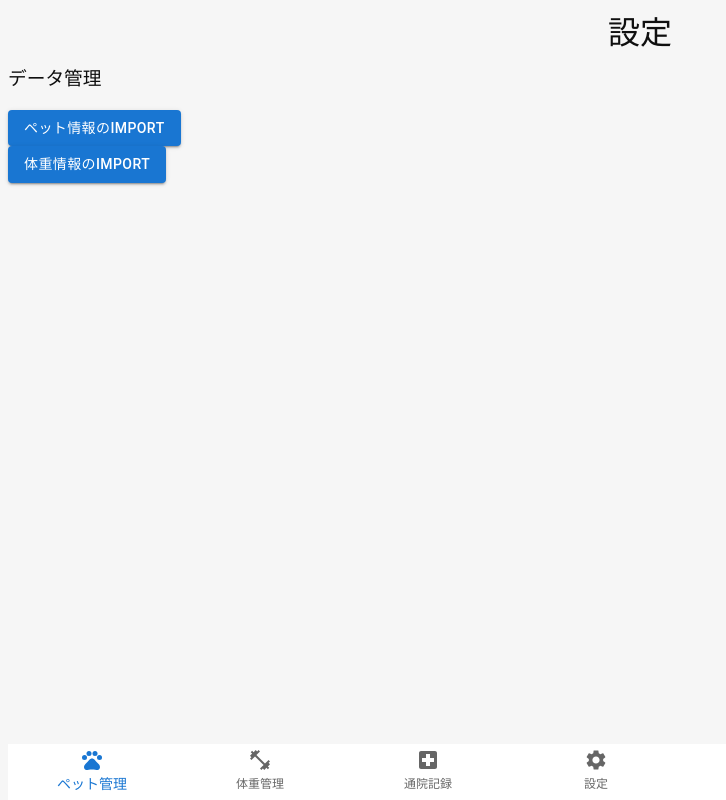
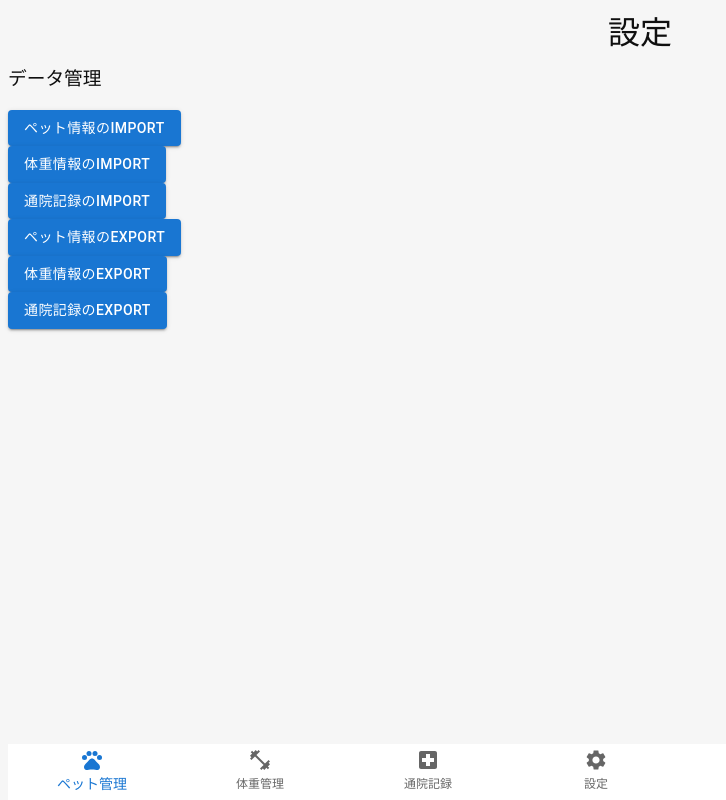
Before and after one commit to a3104/tauri-petlogger, a React (Vite) app: page /configuration in a window 1280 px wide. Shown: the whole page, without its empty margins (0-726 px from the left). Built offline with nearby package versions, Linux system fonts and the light colour scheme.

Commit message:
Add export and import functionality for pet, weight, and clinic visit data
Related to #5

---

For more details, open the [Copilot Workspace session](https://copilot-workspace.githubnext.com/a3104/tauri-petlogger/issues/5?shareId=XXXX-XXXX-XXXX-XXXX).

```diff
--- a/src/components/Configuration.tsx
+++ b/src/components/Configuration.tsx
@@ -1,6 +1,7 @@
 import { WeightRepository } from '../repositories/weightRepository';
 import { Pet } from '../models/pet';
 import PetFileRepository from '../repositories/PetFileRepository';
+import ClinicVisitFileRepository from '../repositories/ClinicVisitRepository';
 import { Box, Button } from "@mui/material";
 
 const Configuration = () => {
@@ -51,26 +52,94 @@ const Configuration = () => {
         }
     };
 
+    const importClinicVisitData = async (fileContent: string) => {
+        const clinicVisitRepository = new ClinicVisitFileRepository();
+        try {
+            const clinicVisits = JSON.parse(fileContent);
+            await clinicVisitRepository.saveAllClinicVisits(clinicVisits);
+            alert('Clinic visit data imported successfully!');
+        } catch (e) {
+            alert('Failed to import clinic visit data.');
+        }
+    };
+
+    const exportPetData = async () => {
+        const petRepository = new PetFileRepository();
+        const pets = await petRepository.getAllPets();
+        const json = JSON.stringify(pets, null, 2);
+        const blob = new Blob([json], { type: 'application/json' });
+        const url = URL.createObjectURL(blob);
+        const a = document.createElement('a');
+        a.href = url;
+        a.download = 'pets.json';
+        a.click();
+        URL.revokeObjectURL(url);
+    };
+
+    const exportWeightData = async () => {
+        const weightRepository = new WeightRepository();
+        const weights = await weightRepository.getAllWeights();
+        const json = JSON.stringify(weights, null, 2);
+        const blob = new Blob([json], { type: 'application/json' });
+        const url = URL.createObjectURL(blob);
+        const a = document.createElement('a');
+        a.href = url;
+        a.download = 'weights.json';
+        a.click();
+        URL.revokeObjectURL(url);
+    };
+
+    const exportClinicVisitData = async () => {
+        const clinicVisitRepository = new ClinicVisitFileRepository();
+        const clinicVisits = await clinicVisitRepository.getAllClinicVisits();
+        const json = JSON.stringify(clinicVisits, null, 2);
+        const blob = new Blob([json], { type: 'application/json' });
+        const url = URL.createObjectURL(blob);
+        const a = document.createElement('a');
+        a.href = url;
+        a.download = 'clinic_visits.json';
+        a.click();
+        URL.revokeObjectURL(url);
+    };
+
     return (
         <div>
             <h1>設定</h1>
             <h3>データ管理</h3>
             <div>
-                {/* <button onClick={exportPetData}>Export Pet Data</button> */}
                 <Box>
                     <Button component="label" variant="contained" color="primary">
                         ペット情報のimport
                         <input type="file" accept=".json" onChange={(e) => handleFileUpload(e, importPetData)} hidden/>
                     </Button>
                 </Box>
-                {/* <button onClick={exportWeightData}>Export Weight Data</button> */}
                 <Box>
                     <Button component="label" variant="contained" color="primary">
                         体重情報のimport
                         <input type="file" accept=".json" onChange={(e) => handleFileUpload(e, importWeightData)} hidden/>
                     </Button>
                 </Box>
-
+                <Box>
+                    <Button component="label" variant="contained" color="primary">
+                        通院記録のimport
+                        <input type="file" accept=".json" onChange={(e) => handleFileUpload(e, importClinicVisitData)} hidden/>
+                    </Button>
+                </Box>
+                <Box>
+                    <Button variant="contained" color="primary" onClick={exportPetData}>
+                        ペット情報のexport
+                    </Button>
+                </Box>
+                <Box>
+                    <Button variant="contained" color="primary" onClick={exportWeightData}>
+                        体重情報のexport
+                    </Button>
+                </Box>
+                <Box>
+                    <Button variant="contained" color="primary" onClick={exportClinicVisitData}>
+                        通院記録のexport
+                    </Button>
+                </Box>
             </div>
         </div>
     );
--- a/src/repositories/ClinicVisitRepository.ts
+++ b/src/repositories/ClinicVisitRepository.ts
@@ -6,6 +6,9 @@ interface IClinicVisitRepository {
     addClinicVisit(visit: ClinicVisit): Promise<void>;
     updateClinicVisit(visit: ClinicVisit): Promise<void>;
     deleteClinicVisit(id: string): Promise<void>;
+    getAllClinicVisits(): Promise<ClinicVisit[]>;
+    saveAllClinicVisits(visits: ClinicVisit[]): Promise<void>;
+    exportAllClinicVisits(): Promise<string>;
 }
 
 class ClinicVisitFileRepository implements IClinicVisitRepository {
@@ -94,6 +97,11 @@ class ClinicVisitFileRepository implements IClinicVisitRepository {
         visits = visits.filter(visit => visit.id !== id);
         await this.saveAllClinicVisits(visits);
     }
+
+    async exportAllClinicVisits(): Promise<string> {
+        const visits = await this.getAllClinicVisits();
+        return JSON.stringify(visits, null, 2);
+    }
 }
 
 export default ClinicVisitFileRepository;
--- a/src/repositories/PetFileRepository.ts
+++ b/src/repositories/PetFileRepository.ts
@@ -77,6 +77,11 @@ class PetFileRepository implements IPetRepository {
         pets = pets.filter(pet => pet.id !== id);
         await this.saveAllPets(pets);
     }
+
+    async exportAllPets(): Promise<string> {
+        const pets = await this.getAllPets();
+        return JSON.stringify(pets, null, 2);
+    }
 }
 
 export default PetFileRepository;
--- a/src/repositories/weightRepository.ts
+++ b/src/repositories/weightRepository.ts
@@ -38,6 +38,24 @@ export class WeightRepository {
             return [];
         }
     }
+
+    async getAllWeights(): Promise<{ petId: number; date: string; weight: number }[]> {
+        try {
+            const keys = await this.store.keys();
+            const allWeights: { petId: number; date: string; weight: number }[] = [];
+            for (const key of keys) {
+                if (key.startsWith('weights_')) {
+                    const weights = await this.getWeights(parseInt(key.split('_')[1]));
+                    allWeights.push(...weights);
+                }
+            }
+            return allWeights;
+        } catch (err) {
+            console.error(err);
+            alert(err);
+            return [];
+        }
+    }
 }
 
 export const weightRepository = new WeightRepository();
```
